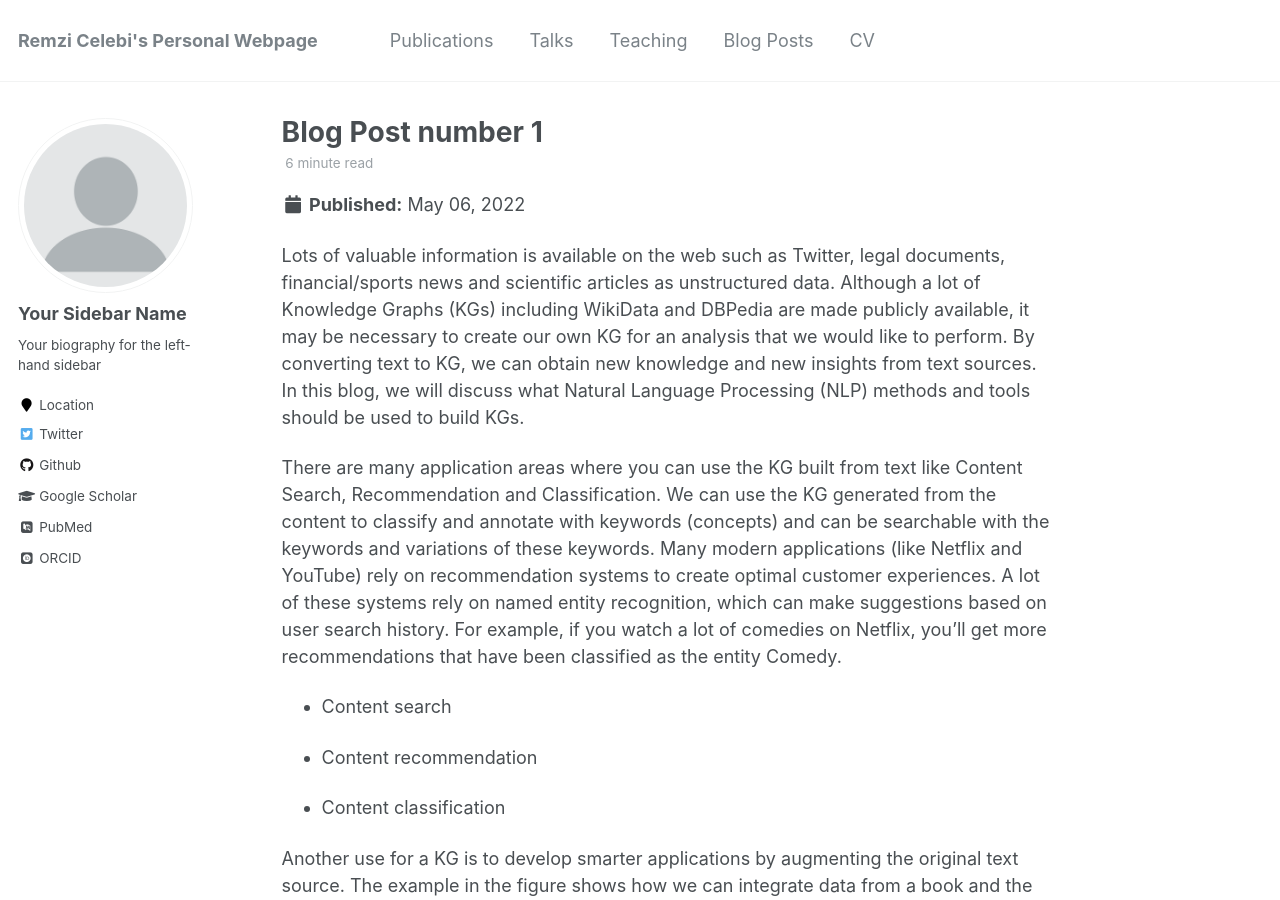
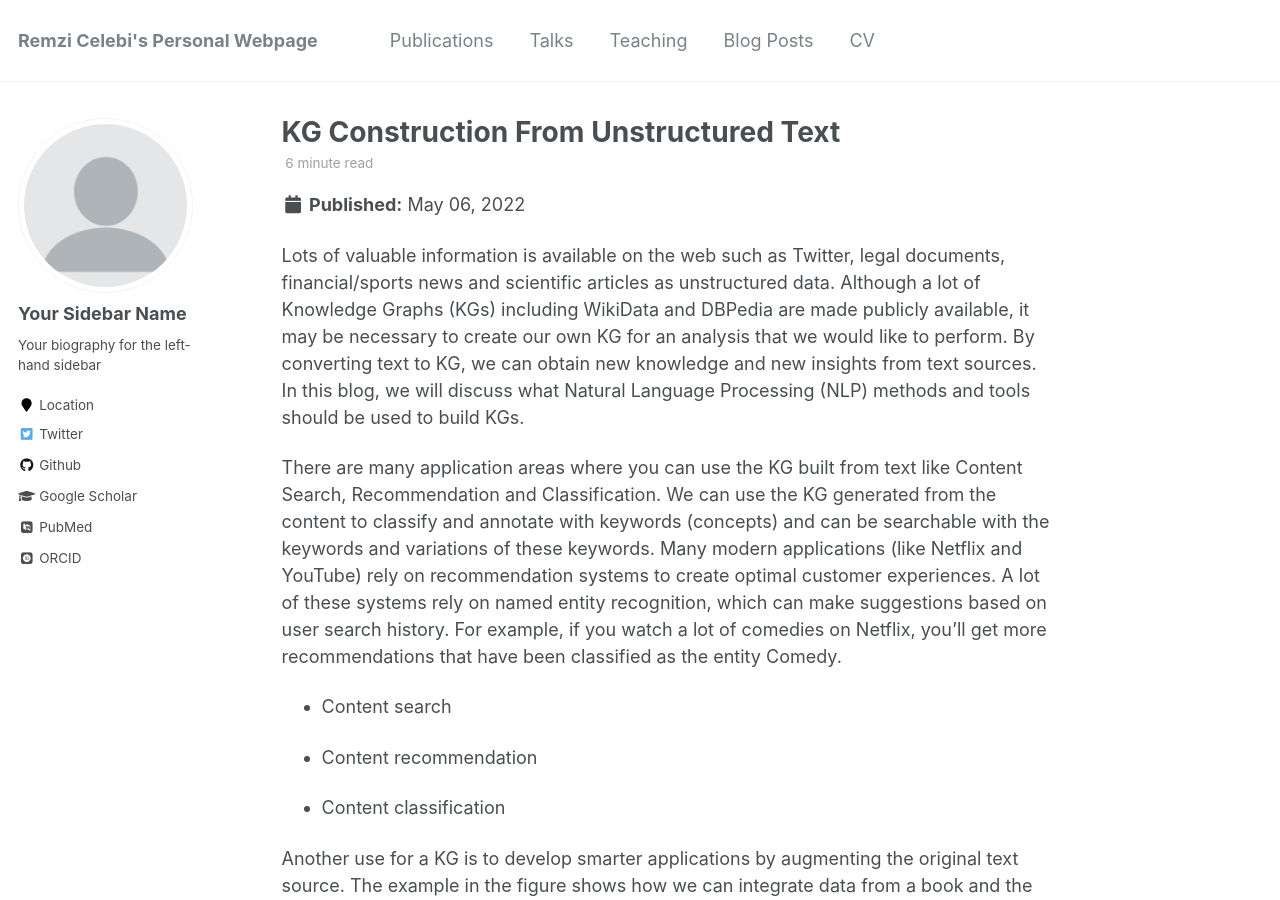
Before and after one commit to rcelebi/rcelebi.github.io, a Jekyll site: the page built from _posts/2022-05-06-blog_1_kg_construction.md, in a window 1280 px wide and 900 px high. Built offline with Jekyll 4.4.1, drawn with Linux system fonts in a browser that asks for light colours; some web fonts are replaced.

Commit message:
first blog

```diff
--- a/_posts/2022-05-06-blog_1_kg_construction.md
+++ b/_posts/2022-05-06-blog_1_kg_construction.md
@@ -1,5 +1,5 @@
 ---
-title: 'Blog Post number 1'
+title: 'KG Construction From Unstructured Text'
 date: 2022-05-06
 permalink: /posts/2022/05/blog_1_kg_construction/
 tags:
```
